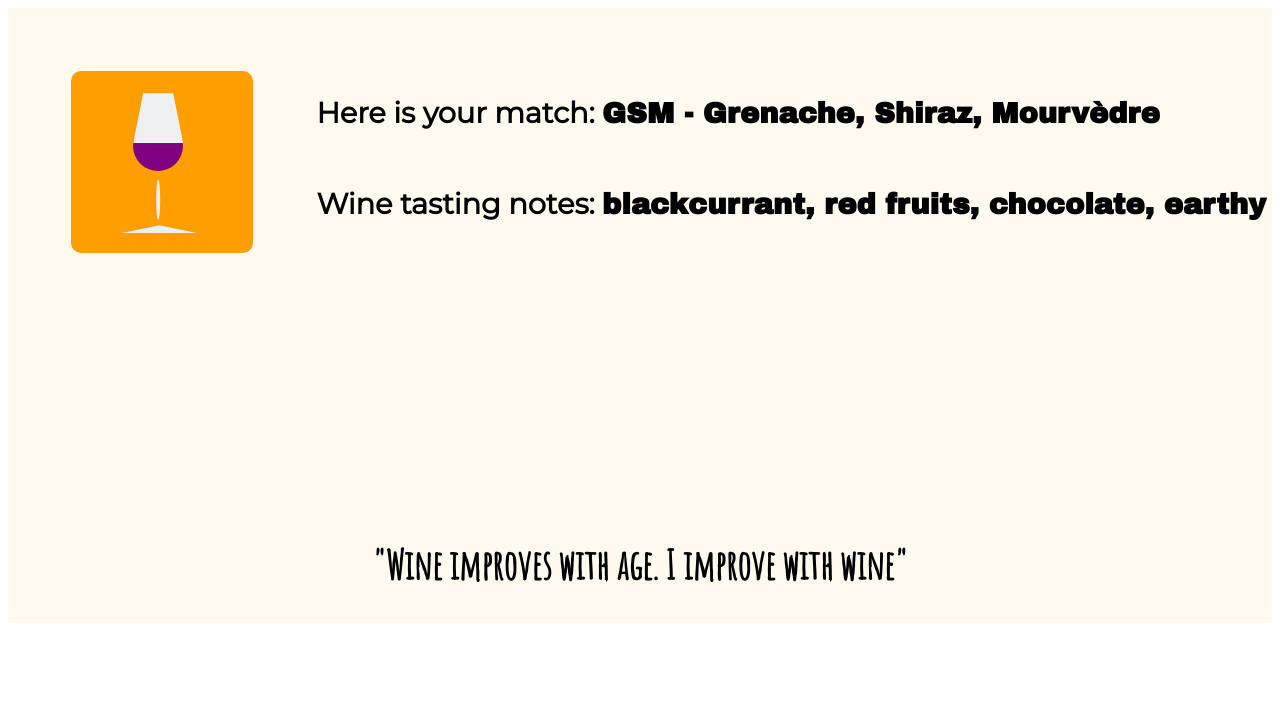
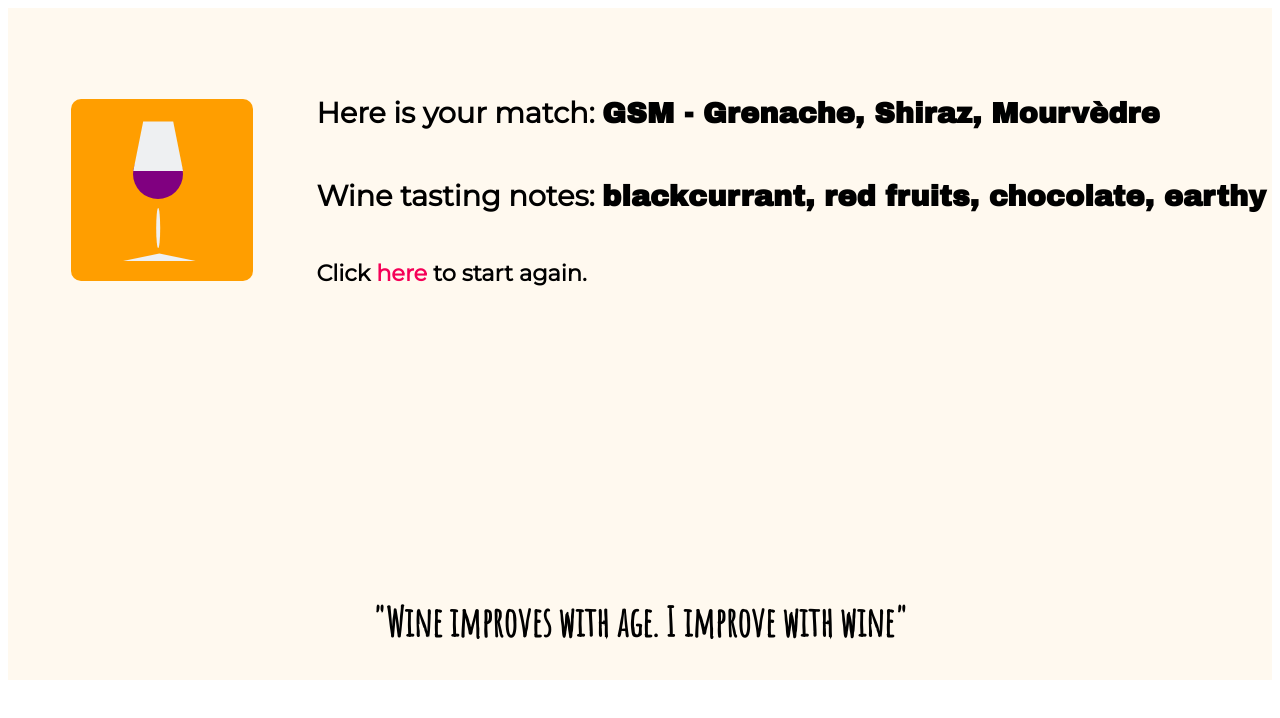
Before and after one commit to deniseddi/wine_app, a React (Create React App) app: page /show-wine in a window 1280 px wide. Shown: the top 718 px of the page. Built offline with nearby package versions, Linux system fonts and the light colour scheme; a web font is replaced by a local one.

Commit message:
change position of link on last page using css

```diff
--- a/src/ShoWine.js
+++ b/src/ShoWine.js
@@ -3,12 +3,13 @@ import { tsPropertySignature } from '@babel/types';
 import wineList from './WineList'
 import { Badge } from '@material-ui/core';
 import _ from 'lodash';
+import { Link } from 'react-router-dom'
 
 
 
 
 
-function ShoWine(props){
+function ShoWine(props) {
 
     const wineQuotes = [
         "Wine is the answer…What was the question?",
@@ -20,24 +21,24 @@ function ShoWine(props){
 
     const data = props.data
 
-    let result =  wineList.filter( w => w.dish.includes(data.dish)).filter(w => w.season.includes(data.season)).filter(w => w.region.includes(data.region))
+    let result = wineList.filter(w => w.dish.includes(data.dish)).filter(w => w.season.includes(data.season)).filter(w => w.region.includes(data.region))
 
     let finalResult = _.sample(result)
-    // getting error : title of undefined
-    if (finalResult === undefined){ //not working
-        return(
+
+    if (finalResult === undefined) {
+        return (
             <h1>Oh, too bad! No match for you...what about some tap water?</h1>
         )
     } else {
-        return( //Css and can add image here
+        return ( //Css and can add image here
             <div class="background">
-            <section class = "wineResult">
+                <section class="wineResult">
                     <div class="innerboxResult">
                         <div class="box1">
                             <div class="glass">
                                 <div class="a">
                                 </div>
-                            { finalResult.color === "white" ? <div class="b2"></div> : <div class="b"></div>}
+                                {finalResult.color === "white" ? <div class="b2"></div> : <div class="b"></div>}
                                 <div class="rod">
                                 </div>
                                 <div class="base">
@@ -48,11 +49,12 @@ function ShoWine(props){
                     <div>
                         <h1><span className="wineMatch">Here is your match: </span><span className="wineMatchName">{finalResult.title}</span></h1>
                         <h1 className="wineMatch"> Wine tasting notes: <span
-                    className="wineMatchName">{finalResult.notes}</span> </h1>
+                            className="wineMatchName">{finalResult.notes}</span></h1>
+                        <h3 className="restart-link">Click <Link className="click" to="/">here </Link> to start again.</h3>
                     </div>
                 </section>
                 <footer>
-                <h2 class="wineQuotes">"{ _.sample(wineQuotes)}"</h2>
+                    <h2 class="wineQuotes">"{_.sample(wineQuotes)}"</h2>
                 </footer>
             </div>
 
```
Lines whose indentation alone changed are shown as unchanged.
